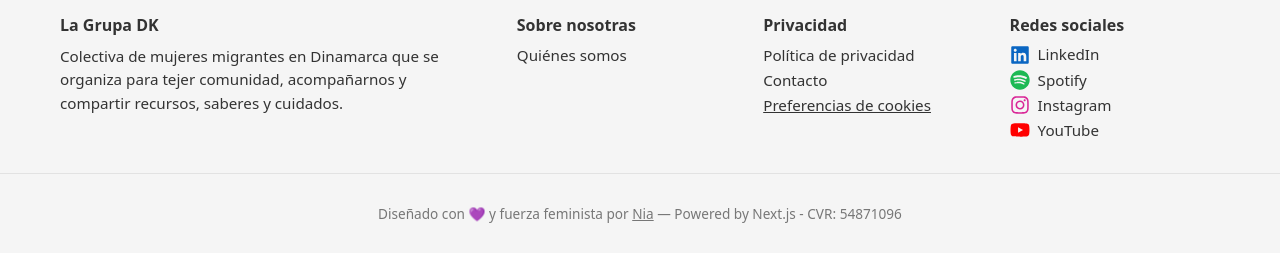
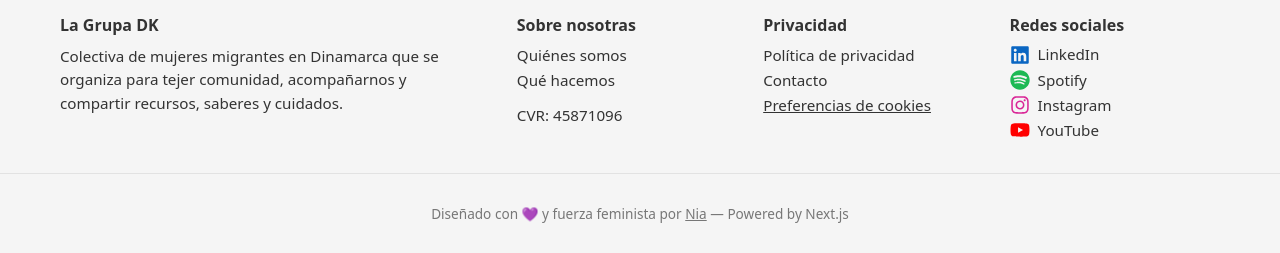
Before and after one commit to LaGrupa/lagrupadk, a Next.js app: page /es/libros in a window 1280 px wide. Shown: the part 1756-2009 px from the top of the page. Built offline with nearby package versions, Linux system fonts and the light colour scheme; no server answers.

Commit message:
changed footer order and added que hacemos section and new logo

```diff
--- a/src/components/Footer.tsx
+++ b/src/components/Footer.tsx
@@ -23,6 +23,10 @@ export default function Footer() {
           <Link href={`/${locale}/quienes-somos`}>
             {t("footer.who") as string}
           </Link>
+          <Link href={`/${locale}/que-hacemos`}>
+            {t("footer.what") as string}
+          </Link>
+          <p>CVR: 45871096 </p>
         </nav>
 
         {/* Privacy + Cookie settings */}
@@ -106,7 +110,7 @@ export default function Footer() {
           >
             Nia
           </a>{" "}
-          — Powered by Next.js - CVR: 54871096
+          — Powered by Next.js
         </p>
       </div>
     </footer>
--- a/src/messages/da.json
+++ b/src/messages/da.json
@@ -90,6 +90,7 @@
     "desc": "Kollektiv af migrantkvinder i Danmark, der organiserer sig for at skabe fællesskab, støtte hinanden og dele ressourcer, viden og omsorg.",
     "about": "Om os",
     "who": "Hvem vi er",
+    "what": "Hvad vi laver",
     "privacy": "Privatliv",
     "policy": "Privatlivspolitik",
     "contact": "Kontakt",
--- a/src/messages/es.json
+++ b/src/messages/es.json
@@ -91,6 +91,7 @@
     "desc": "Colectiva de mujeres migrantes en Dinamarca que se organiza para tejer comunidad, acompañarnos y compartir recursos, saberes y cuidados.",
     "about": "Sobre nosotras",
     "who": "Quiénes somos",
+    "what": "Qué hacemos",
     "privacy": "Privacidad",
     "policy": "Política de privacidad",
     "contact": "Contacto",
```
Also changed, not shown: public/logo.png, public/test.png (added).
